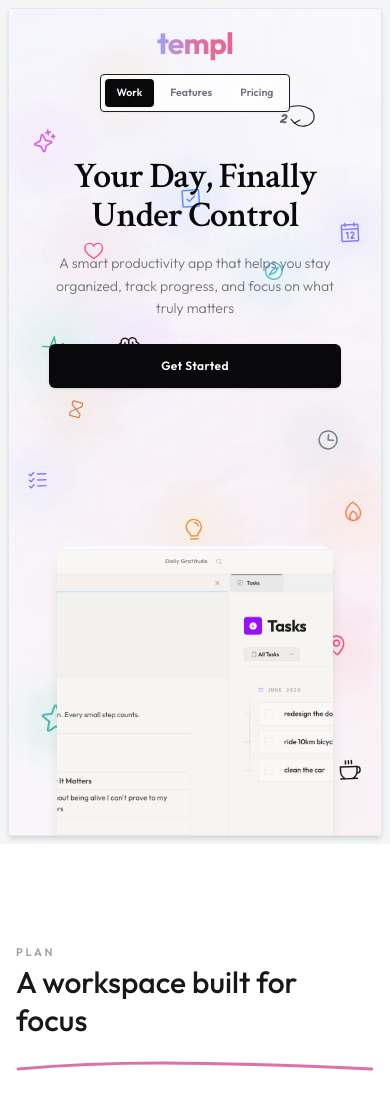
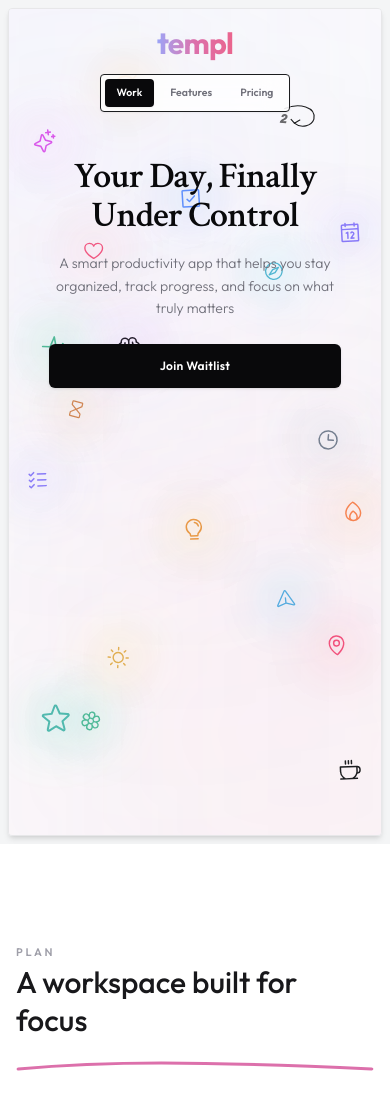
Before and after one commit to notemple/landing, a React (Vite) app: page /#/ in a window 390 px wide. Shown: the top 1097 px of the page. Built offline with nearby package versions, Linux system fonts and the light colour scheme.

Commit message:
big change

```diff
--- a/src/domains/home/HeroSection.tsx
+++ b/src/domains/home/HeroSection.tsx
@@ -517,12 +517,7 @@
           </div>
 
           {/* Action Buttons */}
-          <motion.div
-            initial={{ opacity: 0, y: 10 }}
-            animate={{ opacity: 1, y: 0 }}
-            transition={{ duration: 0.8, delay: 0.3 }}
-            className="flex items-center justify-center w-full sm:w-auto mt-6"
-          >
+          <div className="flex items-center justify-center w-full sm:w-auto mt-6">
             <button
               onClick={() => {
                 document.getElementById('plan-section')?.scrollIntoView({ behavior: 'smooth' });
@@ -530,21 +525,18 @@
               className="w-full sm:w-auto bg-zinc-950 hover:bg-zinc-850 text-white text-xs sm:text-[13px] font-heading font-semibold tracking-wide rounded-md px-7 py-3.5 sm:px-9 sm:py-4 transition-all text-center shadow-sm active:scale-98 cursor-pointer"
               id="hero-get-started"
             >
-              Get Started
+              Join Waitlist
             </button>
-          </motion.div>
+          </div>
 
         </div>
 
         {/* BOTTOM IMAGE: App Screenshot showing 3/4 with overflow hidden */}
-        <div className="absolute bottom-0 left-0 right-0 z-10 h-[35%] sm:h-[40%] md:h-[45%] px-12 sm:px-24 md:px-36 lg:px-48 overflow-hidden pointer-events-none">
-          <motion.img
-            initial={{ opacity: 0, y: 30 }}
-            animate={{ opacity: 1, y: 0 }}
-            transition={{ duration: 1, delay: 0.4 }}
+        <div className="absolute bottom-0 left-0 right-0 z-10 h-[35%] sm:h-[40%] md:h-[45%] px-12 sm:px-24 md:px-36 lg:px-48 overflow-hidden pointer-events-none hidden sm:block">
+          <img
             src="/src/assets/templ_homepage.png"
             alt="templ app screenshot"
-            className="w-full h-[133.33%] object-cover object-top rounded-t-xl shadow-lg"
+            className="w-full h-[133.33%] object-cover object-top rounded-sm shadow-[0_8px_30px_rgb(0,0,0,0.12),0_2px_8px_rgb(0,0,0,0.08)]"
           />
         </div>
 
```
